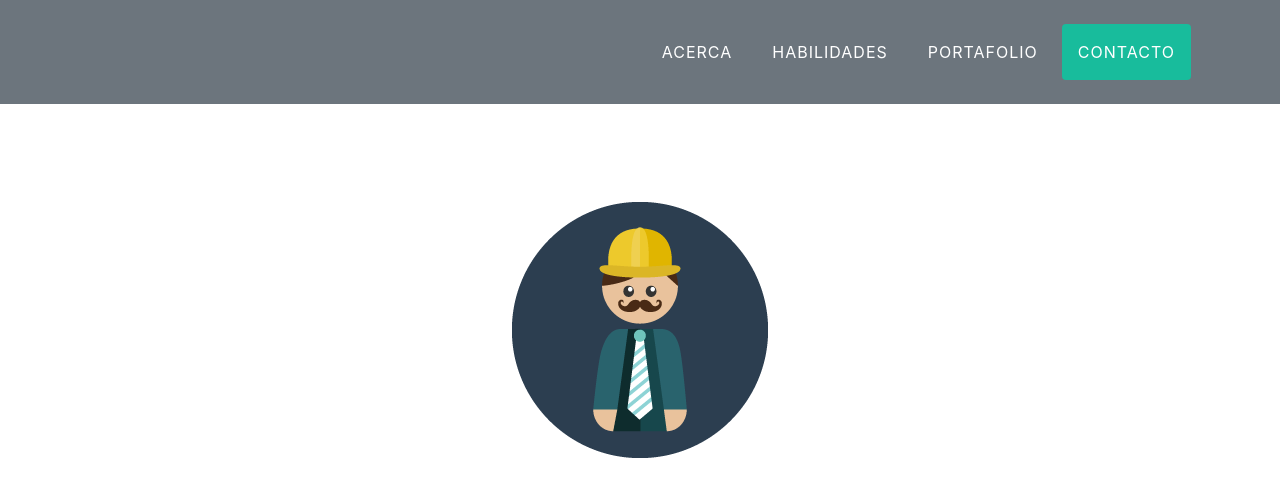
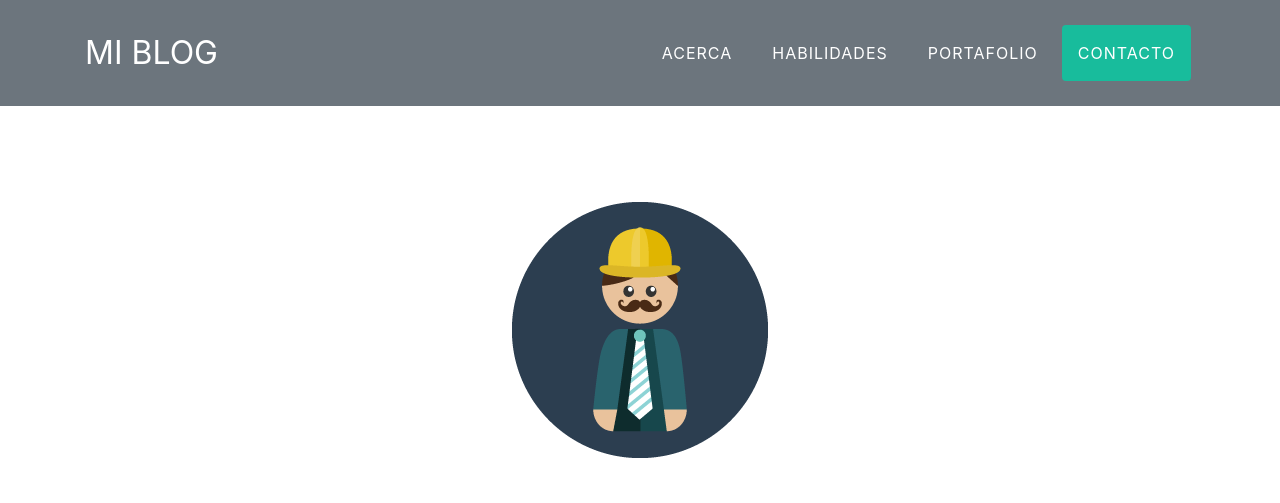
Before and after one commit to FGranados7/FGranados7.github.io, a website with bundled scripts: page index.html in a window 1280 px wide. Shown: the top 503 px of the page. Built offline with nearby package versions, Linux system fonts and the light colour scheme.

Commit message:
Cambio en Encabezado

```diff
--- a/index.html
+++ b/index.html
@@ -32,7 +32,7 @@
     <!-- Navigation -->
     <nav class="navbar navbar-expand-lg bg-secondary fixed-top text-uppercase" id="mainNav">
       <div class="container">
-        <!-- <a class="navbar-brand js-scroll-trigger" href="#page-top">Mi Blog</a> -->
+        <a class="navbar-brand js-scroll-trigger" href="#page-top">Mi Blog</a>
         <button class="navbar-toggler navbar-toggler-right text-uppercase bg-primary text-white rounded" type="button" data-toggle="collapse" data-target="#navbarResponsive" aria-controls="navbarResponsive" aria-expanded="false" aria-label="Toggle navigation">
           Menu
           <i class="fa fa-bars"></i>
```
